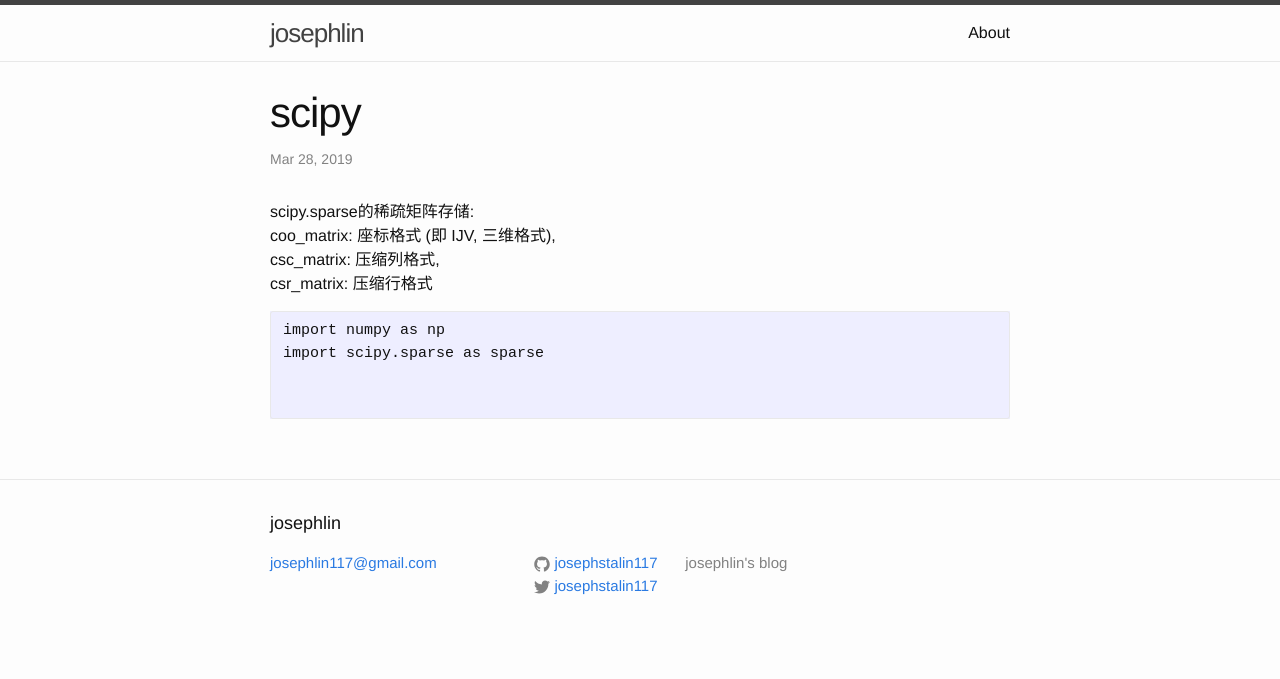
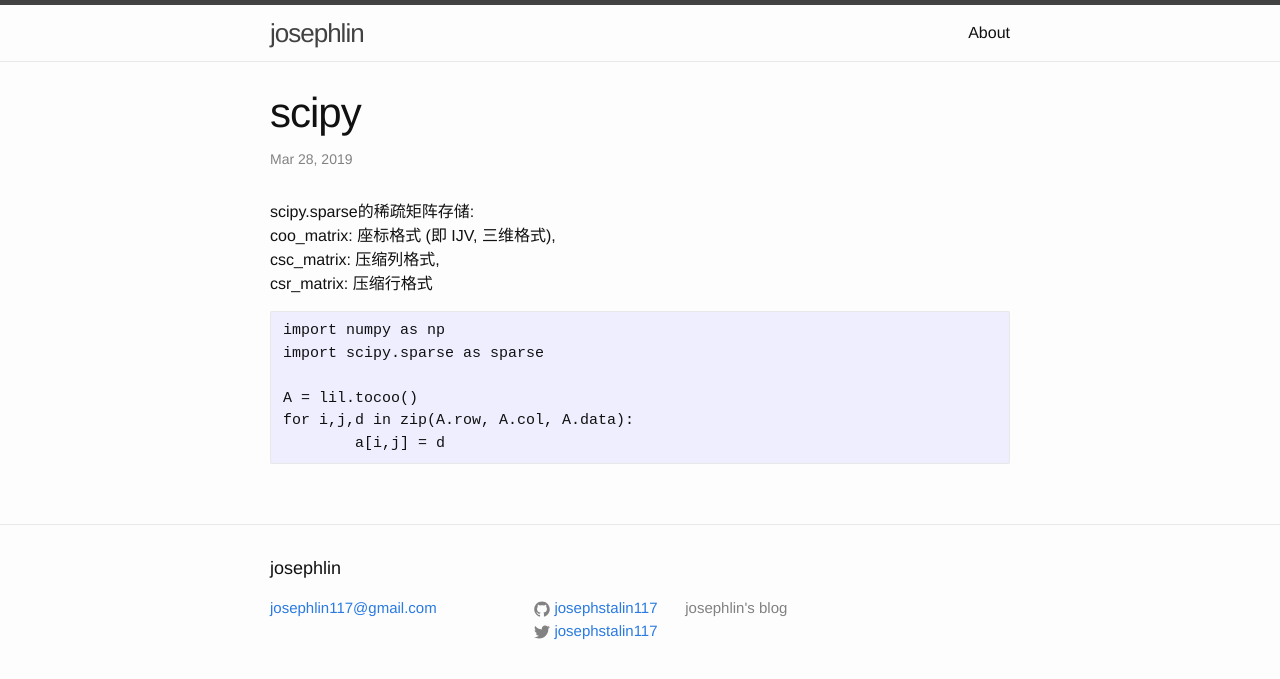
Before and after one commit to josephstalin117/josephstalin117.github.io, a Jekyll site: the page built from _posts/2019-3-28-scipy.markdown, in a window 1280 px wide. Shown: the top 679 px of the page. Built offline with Jekyll 4.4.1, drawn with Linux system fonts in a browser that asks for light colours.

Commit message:
add spase matrix

````diff
--- a/_posts/2019-3-28-scipy.markdown
+++ b/_posts/2019-3-28-scipy.markdown
@@ -13,5 +13,7 @@ csr_matrix: 压缩行格式
 import numpy as np
 import scipy.sparse as sparse
 
-
+A = lil.tocoo()
+for i,j,d in zip(A.row, A.col, A.data):
+	a[i,j] = d
 ```
````
